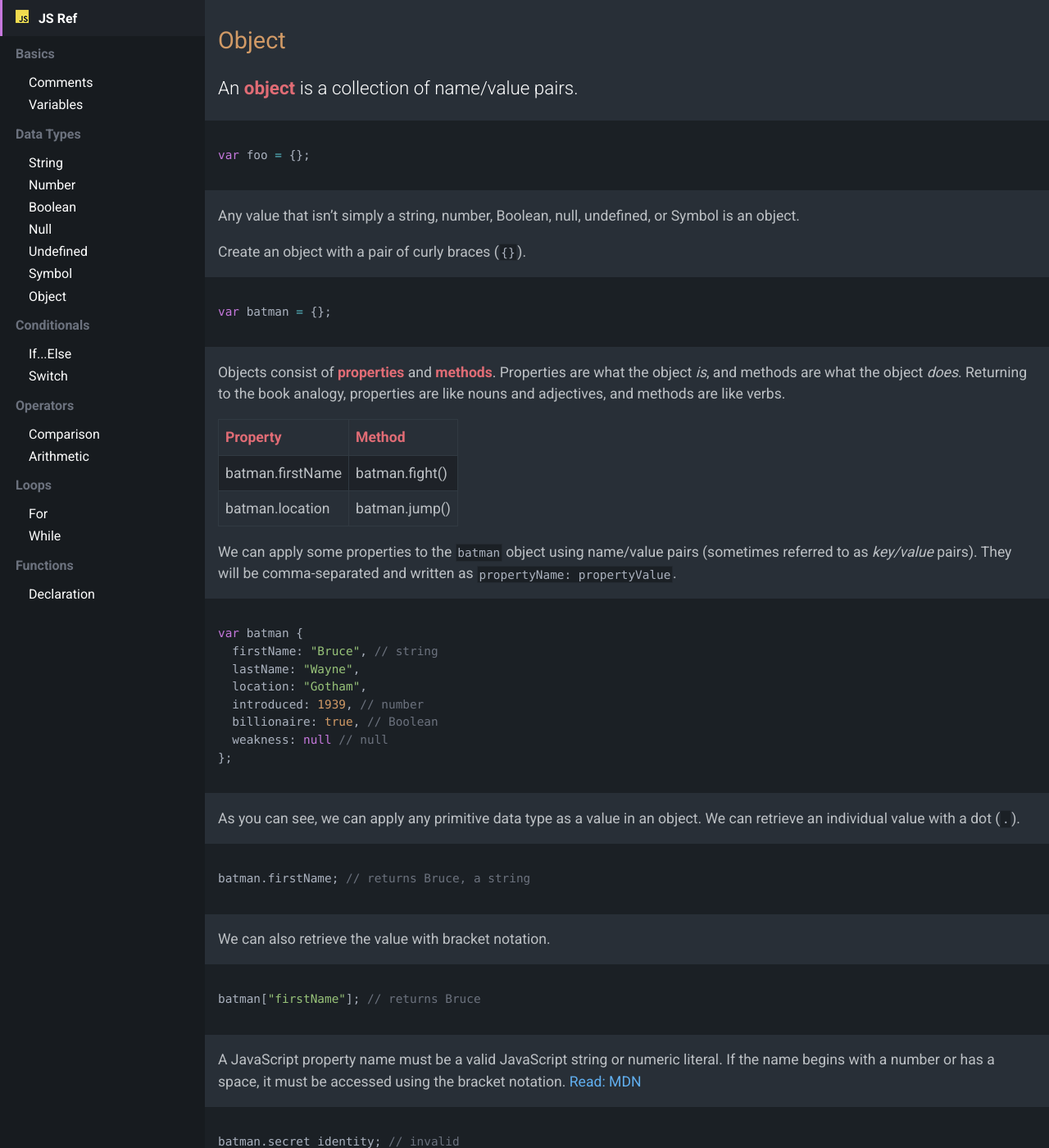
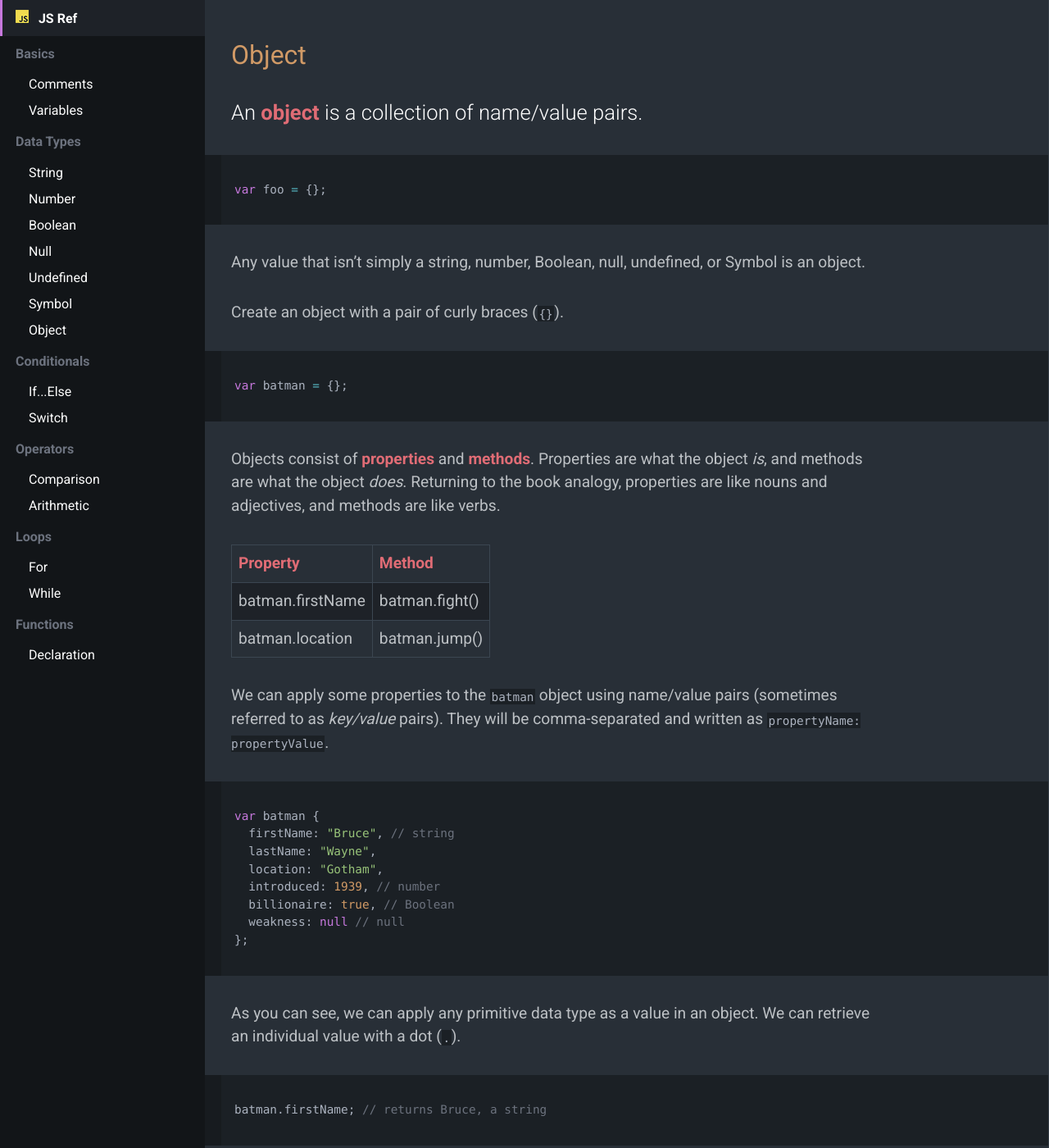
Before and after one commit to KJLarson/snippets, a Jekyll site: the page built from _pages/07_object.md, in a window 1280 px wide and 1400 px high. Shown: the whole window at 82% size. Built offline with Jekyll 4.4.1, drawn with Linux system fonts in a browser that asks for light colours; nearby versions of some CDN libraries.

Commit message:
Update styles

```diff
--- a/_sass/base/_variables.scss
+++ b/_sass/base/_variables.scss
@@ -33,7 +33,7 @@ $sidebar: #242A31;
 
 // Body font
 $font-size: 1rem;
-$body-font-size: 1.1rem;
+$body-font-size: 1.2rem;
 $font-style: normal;
 $font-variant: normal;
 $font-weight: normal;
@@ -47,10 +47,10 @@ $heading-font-weight: 400;
 $heading-font-family: 'Roboto', Helvetica Neue, Helvetica, Arial, sans-serif;
 $heading-line-height: 1.2;
 
-$h1: 2rem;
-$h2: 1.8rem;
-$h3: 1.6rem;
-$h4: 1.3rem;
+$h1: 2.4rem;
+$h2: 2rem;
+$h3: 1.8rem;
+$h4: 1.6rem;
 $h5: 1.2rem;
 
 /* Padding */
--- a/_sass/components/_code.scss
+++ b/_sass/components/_code.scss
@@ -1,11 +1,13 @@
 /* Tables
   =============== */
+
 
 /**
  * prism.js default theme for JavaScript, CSS and HTML
  * Based on dabblet (http://dabblet.com)
  * @author Lea Verou
  */
+
 code[class*="language-"],
 pre[class*="language-"] {
 	color: #ABB2BF;
@@ -29,14 +31,18 @@ pre[class*="language-"] {
 	-webkit-font-smoothing: subpixel-antialiased;
 }
 
-pre[class*="language-"]::-moz-selection, pre[class*="language-"] ::-moz-selection,
-code[class*="language-"]::-moz-selection, code[class*="language-"] ::-moz-selection {
+pre[class*="language-"]::-moz-selection,
+pre[class*="language-"]::-moz-selection,
+code[class*="language-"]::-moz-selection,
+code[class*="language-"]::-moz-selection {
 	text-shadow: none;
 	background: #383e49;
 }
 
-pre[class*="language-"]::selection, pre[class*="language-"] ::selection,
-code[class*="language-"]::selection, code[class*="language-"] ::selection {
+pre[class*="language-"]::selection,
+pre[class*="language-"]::selection,
+code[class*="language-"]::selection,
+code[class*="language-"]::selection {
 	text-shadow: none;
 	background: #9aa2b1;
 }
@@ -47,19 +53,26 @@ code[class*="language-"]::selection, code[class*="language-"] ::selection {
 		text-shadow: none;
 	}
 }
+
+
 /* Code blocks */
+
 pre[class*="language-"] {
 	padding: 2rem 1rem;
 	margin: .5rem 0;
 	overflow: auto;
+	border-left: 20px solid darken(#1B2025, 2%);
 }
 
 :not(pre) > code[class*="language-"],
-pre[class*="language-"], code {
+pre[class*="language-"],
+code {
 	background: darken(#242A31, 4%);
 }
 
+
 /* Inline code */
+
 :not(pre) > code[class*="language-"] {
 	padding: .1rem;
 	border-radius: 0;
@@ -68,12 +81,10 @@ pre[class*="language-"], code {
 
 // Inline code styling
 :not(pre) > code {
-	color: #FDFDFD;
+	color: #56b6c2;
 	font-size: 1rem;
-	background: darken(#242A31, 4%);
 	font-family: $code-family;
-	padding: 0 0.2rem;
-	border: 1px solid #242A31;
+	padding: .1rem .3rem;
 	border-radius: 0;
 }
 
@@ -163,15 +174,14 @@ pre.line-numbers > code {
 	top: 0;
 	font-size: 100%;
 	left: -3.8em;
-	width: 3em; /* works for line-numbers below 1000 lines */
+	width: 3em;
+	/* works for line-numbers below 1000 lines */
 	letter-spacing: -1px;
 	border-right: 0;
-
 	-webkit-user-select: none;
 	-moz-user-select: none;
 	-ms-user-select: none;
 	user-select: none;
-
 }
 
 .line-numbers-rows > span {
--- a/_sass/components/_layout.scss
+++ b/_sass/components/_layout.scss
@@ -4,14 +4,15 @@
 .all-container {
 	margin-left: auto;
 	margin-right: auto;
-	max-width: 1300px;
+	max-width: 1400px;
 }
 
 .content {
-	padding: 2rem 0;
+	padding: 1rem 0;
 	min-height: 100vh;
 	margin-left: 250px;
 	background: lighten(#1B2025, 6%);
+	border-right: 1px solid lighten(#282F37, 5%);
 }
 
 main {
@@ -21,15 +22,31 @@ main {
 	h4,
 	h5,
 	p,
-	ol,
 	li,
 	table {
-		margin-left: 1rem;
-		margin-right: 1rem;
+		margin-left: 2rem;
+		max-width: 800px;
 	}
 }
 
-ul, li, ol, dt, dd, dl {
+h1,
+h2,
+h3,
+h4,
+h5,
+p,
+ol,
+ul {
+	margin-top: 2rem;
+	margin-bottom: 2rem;
+}
+
+ul,
+li,
+ol,
+dt,
+dd,
+dl {
 	color: #ffeea8;
 }
 
--- a/_sass/components/_navigation.scss
+++ b/_sass/components/_navigation.scss
@@ -7,7 +7,7 @@
 	z-index: 2;
 	width: 250px;
 	height: 100%;
-	background: $background;
+	background: #121518;
 	color: #6c727e;
 	overflow-y: hidden;
 	overflow-x: hidden;
@@ -40,7 +40,7 @@
 	}
 	a {
 		display: block;
-		padding: .1rem 2rem;
+		padding: .25rem 2rem;
 		border-left: 3px solid transparent;
 		color: #FDFDFD;
 		font-size: 1rem;
@@ -49,7 +49,7 @@
 		&:active {
 			border-left: 3px solid $primary-color;
 			text-decoration: none;
-			background: darken(#242A31, 4%);
+			background: lighten(#121518, 2%);
 			color: white;
 		}
 	}
--- a/_sass/components/_scaffolding.scss
+++ b/_sass/components/_scaffolding.scss
@@ -9,13 +9,13 @@ html {
 }
 
 // Body base
-html {
-	height: 100%;
-}
 
 body {
 	color: $font-color;
-	background: $background;
+	background: #121518;
+	/* background-image: linear-gradient(to right, #121518, #121518 50%, #282F37 50%, #282F37);
+	background-size: cover;
+	background-repeat: no-repeat; */
 	font-size: $body-font-size;
 	height: 100%;
 }
@@ -25,9 +25,8 @@ h1,
 h2,
 h3,
 h4,
-h5,
-h6 {
-	margin: 0 0 1.5rem 0;
+h5 {
+	margin: 1.5rem 0;
 	font-weight: $heading-font-weight;
 	font-family: $heading-font-family;
 	line-height: $heading-line-height;
@@ -76,7 +75,7 @@ mark {
 // Blockquote
 blockquote {
 	margin: 0;
-	font-size: 1.4rem;
+	font-size: 1.6rem;
 	font-weight: 300;
 	color: white;
 	cite {
--- a/_sass/components/_tables.scss
+++ b/_sass/components/_tables.scss
@@ -6,7 +6,7 @@ table {
 	border-collapse: collapse;
 	border-spacing: 0;
 	max-width: 100%;
-	border: 1px solid lighten(#1B2025, 5%);
+	border: 1px solid lighten(#1B2025, 15%);
 }
 
 tbody tr:nth-child(odd) {
@@ -14,15 +14,11 @@ tbody tr:nth-child(odd) {
 }
 
 thead th {
-	border: 1px solid lighten(#1B2025, 10%);
-}
-
-tfoot th {
-	border-top: 2px solid $border-color;
+	border: 1px solid lighten(#1B2025, 15%);
 }
 
 td {
-	border: 1px solid lighten(#1B2025, 10%);
+	border: 1px solid lighten(#1B2025, 15%);
 }
 
 th,
```
Lines whose indentation alone changed are shown as unchanged.
